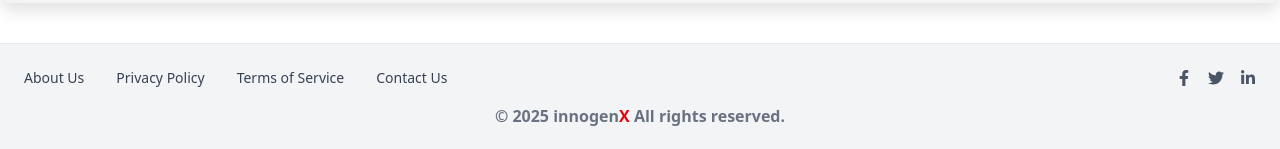
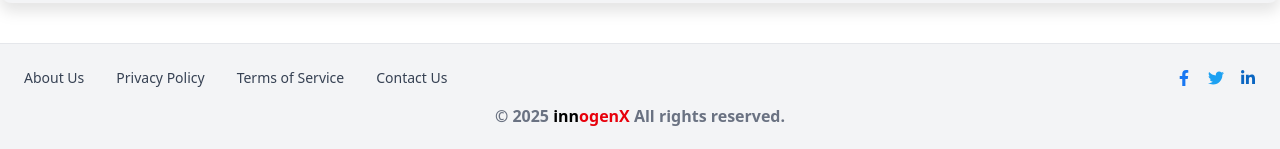
Before and after one commit to genocidalfruit/cem-site, a React (Vite) app: page / in a window 1280 px wide. Shown: the part 1375-1524 px from the top of the page. Built offline with nearby package versions, Linux system fonts and the light colour scheme.

Commit message:
footer change

```diff
--- a/src/Footer.jsx
+++ b/src/Footer.jsx
@@ -14,26 +14,39 @@ const Footer = () => {
           <Link to="/contact" className="hover:text-yellow-600 transition">Contact Us</Link>
         </div>
 
-        {/* Right Socials */}
         <div className="flex gap-4 mt-4 md:mt-0 text-gray-600">
-          <a href="https://facebook.com" target="_blank" rel="noopener noreferrer" className="hover:text-yellow-600 transition">
+          <a
+            href="https://facebook.com"
+            target="_blank"
+            rel="noopener noreferrer"
+            className="text-[#1877F2] hover:text-yellow-600 transition"
+          >
             <FaFacebookF />
           </a>
-          <a href="https://twitter.com" target="_blank" rel="noopener noreferrer" className="hover:text-yellow-600 transition">
+          <a
+            href="https://twitter.com"
+            target="_blank"
+            rel="noopener noreferrer"
+            className="text-[#1DA1F2] hover:text-yellow-600 transition"
+          >
             <FaTwitter />
           </a>
-          <a href="https://linkedin.com" target="_blank" rel="noopener noreferrer" className="hover:text-yellow-600 transition">
+          <a
+            href="https://linkedin.com"
+            target="_blank"
+            rel="noopener noreferrer"
+            className="text-[#0A66C2] hover:text-yellow-600 transition"
+          >
             <FaLinkedinIn />
           </a>
         </div>
-      </div>
+              </div>
 
-      {/* Copyright */}
-      <div className="text-center text-md text-gray-500 mt-4 font-bold">
-        &copy; {new Date().getFullYear()} innogen
-        <span className="text-red-600">X </span>
-        All rights reserved.
-      </div>
+              {/* Copyright */}
+              <div className="text-center text-md text-gray-500 mt-4 font-bold">
+          &copy; {new Date().getFullYear()} <span className="text-black">inn</span>
+          <span className="text-red-600">ogenX</span> All rights reserved.
+        </div>
     </footer>
   );
 };
```
